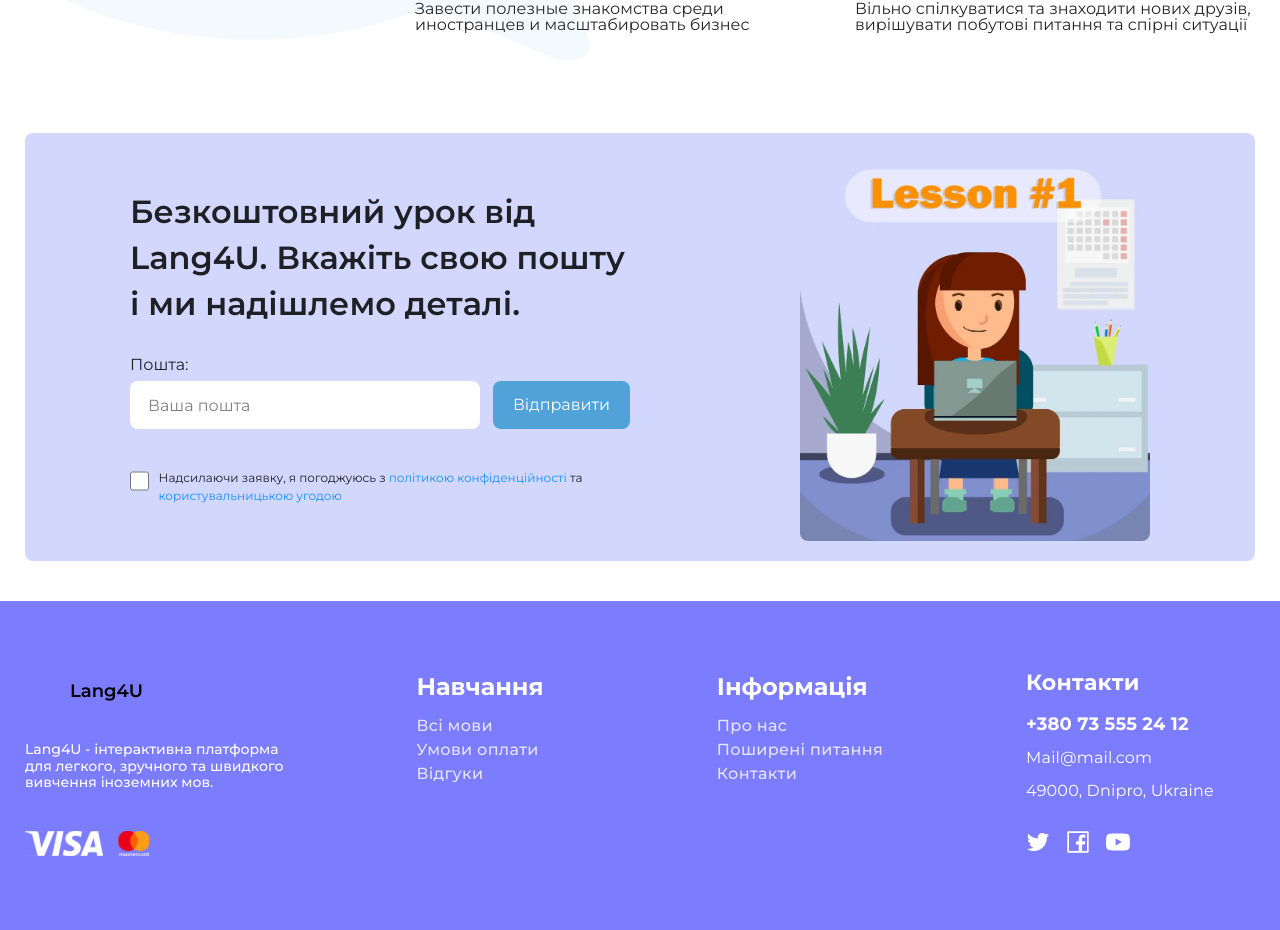
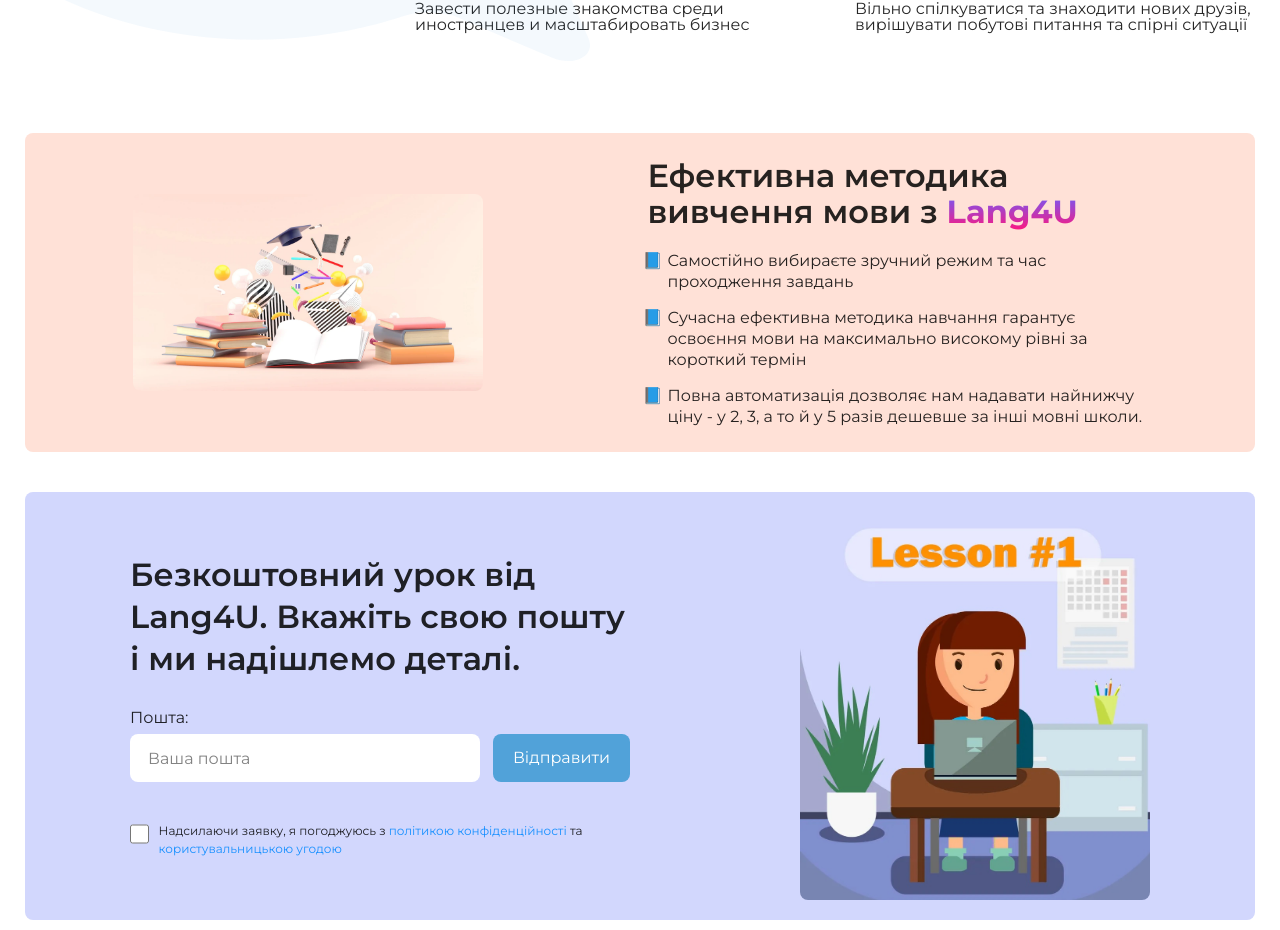
Before and after one commit to DmitryMass/Lang4U_Project, a React (Create React App) app: page / in a window 1280 px wide. Shown: the part 1554-2484 px from the top of the page. Built offline with nearby package versions, Linux system fonts and the light colour scheme.

Commit message:
added section Methodology

```diff
--- a/src/Components/FirstLesson/first-lesson.module.scss
+++ b/src/Components/FirstLesson/first-lesson.module.scss
@@ -17,7 +17,7 @@
   max-width: 500px;
 }
 .lesson__title {
-  @include text(32px, 46px, 600);
+  @include text(32px, 42px, 600);
   margin-bottom: 10px;
   @media screen and (max-width: 992px) {
     @include text(21px, 26px, 600);
--- /dev/null
+++ b/src/Components/PageComponents/Home/Methodology/Methodology.tsx
@@ -0,0 +1,44 @@
+import React from 'react';
+import styles from './methodology.module.scss';
+
+import methodologyImg from '../../../../Assets/Images/methodology.jpg';
+
+interface IMethodologyList {
+  text: string;
+}
+
+const Methodology = () => {
+  return (
+    <section className={styles.methodology}>
+      <div className={styles.methodology__img}>
+        <img src={methodologyImg} alt='Methodology' />
+      </div>
+      <div className={styles.methodology__info}>
+        <h2 className={styles.methodology__title}>
+          Ефективна методика вивчення мови з{' '}
+          <span className={styles.methodology__company}>Lang4U</span>{' '}
+        </h2>
+        <ul>
+          {methodologyList.map(({ text }) => (
+            <li key={text} className={styles.methodology__list}>
+              {text}
+            </li>
+          ))}
+        </ul>
+      </div>
+    </section>
+  );
+};
+const methodologyList: IMethodologyList[] = [
+  {
+    text: 'Самостійно вибираєте зручний режим та час проходження завдань',
+  },
+  {
+    text: 'Сучасна ефективна методика навчання гарантує освоєння мови на максимально високому рівні за короткий термін',
+  },
+  {
+    text: 'Повна автоматизація дозволяє нам надавати найнижчу ціну - у 2, 3, а то й у 5 разів дешевше за інші мовні школи.',
+  },
+];
+
+export default Methodology;
--- /dev/null
+++ b/src/Components/PageComponents/Home/Methodology/methodology.module.scss
@@ -0,0 +1,58 @@
+@import '../../../../Styles/vars';
+
+.methodology {
+  margin: 40px 0;
+  padding: 25px;
+  background: $red-peach;
+  border-radius: 8px;
+  width: 100%;
+  @include flex-container(space-around, center, nowrap);
+  row-gap: 30px;
+  @media screen and (max-width: 992px) {
+    @include flex-container(center, center, wrap);
+    flex-direction: column-reverse;
+  }
+}
+
+.methodology__img {
+  max-width: 350px;
+  & > img {
+    width: 100%;
+    border-radius: 8px;
+  }
+}
+
+.methodology__info {
+  max-width: 500px;
+  @media screen and (max-width: 992px) {
+    max-width: 350px;
+  }
+}
+.methodology__title {
+  @include text(32px, 36px, 600);
+  margin-bottom: 20px;
+  @media screen and (max-width: 992px) {
+    @include text(21px, 26px, 600);
+  }
+  @media screen and (max-width: 576px) {
+    @include text(16px, 24px, 600);
+    margin-bottom: 10px;
+    text-align: center;
+  }
+}
+.methodology__company {
+  background: -webkit-linear-gradient(#6760ff, #ff177e);
+  background-clip: text;
+  -webkit-text-fill-color: transparent;
+  font-weight: bold;
+}
+
+.methodology__list {
+  @include text(16px, 21px, 400);
+  list-style: '\1F4D8 ';
+  margin: 15px 0px 0px 15px;
+  padding-left: 5px;
+  @media screen and (max-width: 576px) {
+    @include text(14px, 18px, 400);
+  }
+}
--- a/src/Pages/Home/Home.tsx
+++ b/src/Pages/Home/Home.tsx
@@ -2,6 +2,7 @@
 import FirstLesson from '../../Components/FirstLesson/FirstLesson';
 import ForWhom from '../../Components/PageComponents/Home/ForWhom/ForWhom';
 import MainInfo from '../../Components/PageComponents/Home/MainInfo/MainInfo';
+import Methodology from '../../Components/PageComponents/Home/Methodology/Methodology';
 import CourseSwiper from '../../Components/Swiper/CourseSwiper/CourseSwiper';
 
 import styles from './home.module.scss';
@@ -13,6 +14,7 @@
         <MainInfo />
         <CourseSwiper />
         <ForWhom />
+        <Methodology />
         <FirstLesson />
       </div>
     </div>
--- a/src/Styles/_vars.scss
+++ b/src/Styles/_vars.scss
@@ -21,6 +21,8 @@
 $red-hover: #e84649;
 $red-border: #f19092;
 $red-opacity: #f6b5b6;
+
+$red-peach: #ffe1d7;
 
 //Green Palette
 $green: #21e434;
```
Also changed, not shown: src/Assets/Icons/methodology-lsit.svg (added), src/Assets/Images/methodology.jpg (added).
